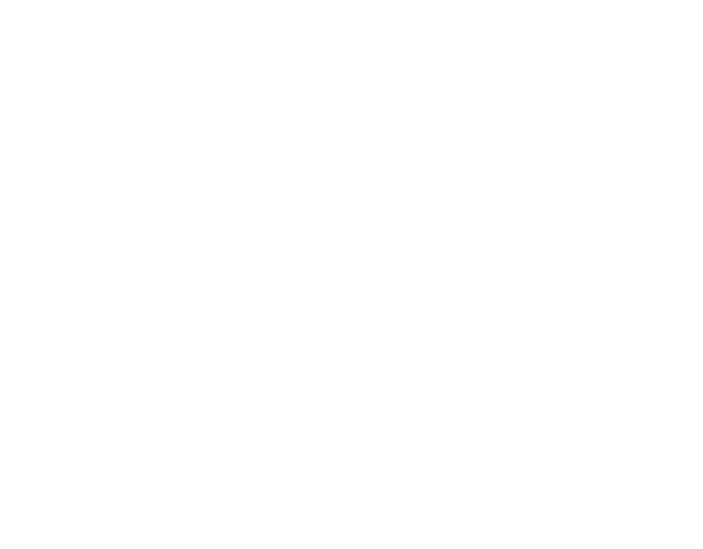
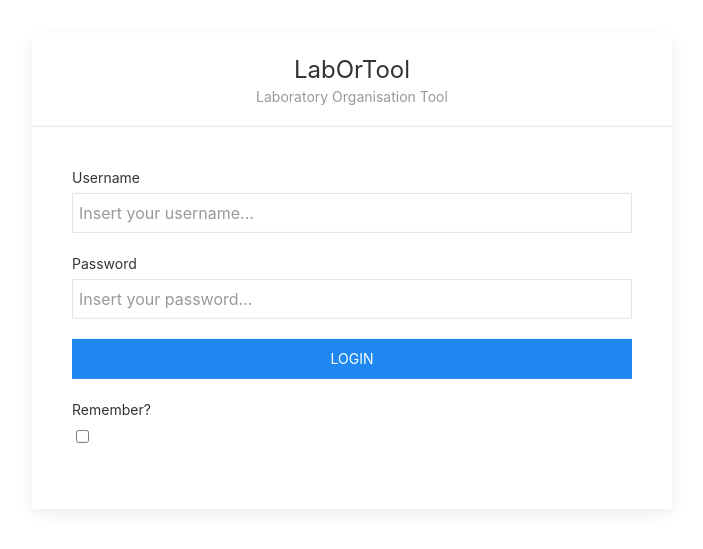
Before and after one commit to BetaDroid/LabOrTool-Client, an Angular app: page /login in a window 1280 px wide. Before the commit this address led to /. Shown: the part 129-678 px from the top of the page, without its empty margins (288-991 px from the left). Built offline with nearby package versions, Linux system fonts and the light colour scheme.

Commit message:
Implemented the login graphic and fixed some bugs

```diff
--- a/src/app/connection.service.ts
+++ b/src/app/connection.service.ts
@@ -2,5 +2,5 @@ import { Injectable } from '@angular/core';
 
 @Injectable()
 export class ConnectionService {
-  public LabOrTool: string = "http://127.0.0.1:5000";
+  public LabOrTool: string = "http://127.0.0.1:5000/api/v1";
 }
--- a/src/app/inventory/distributor/distributor.component.html
+++ b/src/app/inventory/distributor/distributor.component.html
@@ -13,39 +13,11 @@
         </tr>
       </thead>
       <tbody>
-      <tr>
+        <tr *ngFor="let Dis of Distributors">
           <td><input class="uk-checkbox" type="checkbox"></td>
-        <td class="uk-text-nowrap">Lorem ipsum dolor</td>
+          <td class="uk-text-nowrap">{{Dis.Name}}</td>
           <td class="uk-table-link">
-          <a class="uk-link-reset" href="">Lorem ipsum dolor sit amet, consectetur adipiscing elit, sed do eiusmod tempor.</a>
-        </td>
-      </tr>
-      <tr>
-        <td><input class="uk-checkbox" type="checkbox"></td>
-        <td class="uk-text-nowrap">Lorem ipsum dolor</td>
-        <td class="uk-table-link">
-          <a class="uk-link-reset" href="">Lorem ipsum dolor sit amet, consectetur adipiscing elit, sed do eiusmod tempor.</a>
-        </td>
-      </tr>
-      <tr>
-        <td><input class="uk-checkbox" type="checkbox"></td>
-        <td class="uk-text-nowrap">Lorem ipsum dolor</td>
-        <td class="uk-table-link">
-          <a class="uk-link-reset" href="">Lorem ipsum dolor sit amet, consectetur adipiscing elit, sed do eiusmod tempor.</a>
-        </td>
-      </tr>
-      <tr>
-        <td><input class="uk-checkbox" type="checkbox"></td>
-        <td class="uk-text-nowrap">Lorem ipsum dolor</td>
-        <td class="uk-table-link">
-          <a class="uk-link-reset" href="">Lorem ipsum dolor sit amet, consectetur adipiscing elit, sed do eiusmod tempor.</a>
-        </td>
-      </tr>
-      <tr>
-        <td><input class="uk-checkbox" type="checkbox"></td>
-        <td class="uk-text-nowrap">Lorem ipsum dolor</td>
-        <td class="uk-table-link">
-          <a class="uk-link-reset" href="">Lorem ipsum dolor sit amet, consectetur adipiscing elit, sed do eiusmod tempor.</a>
+            <a class="uk-link-reset" href="{{Dis.Website}}">{{Dis.Website}}</a>
           </td>
         </tr>
       </tbody>
--- a/src/app/inventory/distributor/distributor.component.ts
+++ b/src/app/inventory/distributor/distributor.component.ts
@@ -8,7 +8,9 @@ import { Distributor } from './distributor.model';
   styleUrls: ['./distributor.component.css']
 })
 export class DistributorComponent implements OnInit {
-  private Dis: Distributor;
+  private Distributors: Distributor[] = [
+    { Id: 0, Name: "", Website: "" }
+  ];
 
   constructor(private _DisCalls: DistributorService) { }
 
@@ -17,7 +19,7 @@ export class DistributorComponent implements OnInit {
   }
 
   public getDistributors(): void {
-    this._DisCalls.GetDistributors().subscribe(data => { this.Dis = data.json() });
+    this._DisCalls.GetDistributors().subscribe(data => { this.Distributors = data.json() });
   }
 
 }
--- a/src/app/inventory/distributor/distributor.service.ts
+++ b/src/app/inventory/distributor/distributor.service.ts
@@ -15,32 +15,33 @@ export class DistributorService {
     this.headers = new Headers();
     this.headers.append('Content-Type', 'application/json');
     this.headers.append('Accept', 'application/json');
+    //this.headers.append('Authorization', 'Basic ' + btoa('admin:admin'));
 
     this.options = new RequestOptions({ headers: this.headers });
   }
 
   public GetDistributors = (): Observable<Response> => {
-    return this.http.get(this.URL + '/inventory/distributor')
+    return this.http.get(this.URL + '/distributors/')
       .catch(this.handleError);
   }
 
   public GetDistributor = (id: number): Observable<Response> => {
-    return this.http.get(this.URL + '/inventory/distributor/' + id)
+    return this.http.get(this.URL + '/distributor/' + id)
       .catch(this.handleError);
   }
 
   public PostDistributor = (body): Observable<Response> => {
-    return this.http.post(this.URL + '/inventory/distributor', JSON.stringify(body), this.options)
+    return this.http.post(this.URL + '/distributors/', JSON.stringify(body), this.options)
       .catch(this.handleError);
   }
 
   public PutDistributor = (id: number, body): Observable<Response> => {
-    return this.http.put(this.URL + '/inventory/distributor/' + id, JSON.stringify(body), this.options)
+    return this.http.put(this.URL + '/distributor/' + id, JSON.stringify(body), this.options)
       .catch(this.handleError);
   }
 
   public DeleteDistributor = (id: number): Observable<Response> => {
-    return this.http.delete(this.URL + '/inventory/distributor/' + id)
+    return this.http.delete(this.URL + '/distributor/' + id)
       .catch(this.handleError);
   }
 
--- a/src/app/login/login.component.html
+++ b/src/app/login/login.component.html
@@ -1,3 +1,40 @@
-<p>
-  login works!
-</p>
+<div class="uk-position-center uk-card uk-card-default uk-card-hover uk-width-1-2@m">
+  <div class="uk-card-header">
+    <div class="uk-grid-small uk-flex-middle" uk-grid>
+
+      <div class="uk-width-expand uk-text-center">
+        <h3 class="uk-card-title uk-margin-remove-bottom">LabOrTool</h3>
+        <p class="uk-text-meta uk-margin-remove-top">Laboratory Organisation Tool</p>
+      </div>
+    </div>
+  </div>
+
+  <div class="uk-card-body">
+    <form class="uk-form-stacked">
+      <div class="uk-margin">
+        <label class="uk-form-label" for="username">Username</label>
+        <div class="uk-form-controls">
+          <input class="uk-input" id="username" type="text" placeholder="Insert your username...">
+        </div>
+      </div>
+
+      <div class="uk-margin">
+        <label class="uk-form-label" for="password">Password</label>
+        <div class="uk-form-controls">
+          <input class="uk-input" id="password" type="password" placeholder="Insert your password...">
+        </div>
+      </div>
+
+      <div class="uk-margin">
+        <button class="uk-button uk-button-primary uk-width-1-1">Login</button>
+      </div>
+
+      <div class="uk-margin">
+        <label class="uk-form-label" for="remember">Remember?</label>
+        <div class="uk-form-controls">
+          <input id="remember" type="checkbox">
+        </div>
+      </div>
+    </form>
+  </div>
+</div>
```
Also changed, not shown: src/app/app.module.ts (+4 -4 lines), src/app/login/login.service.ts (added, +8 -0 lines), 1 other file (tests, documents, lock files or other folders). Lines whose indentation alone changed are shown as unchanged.
